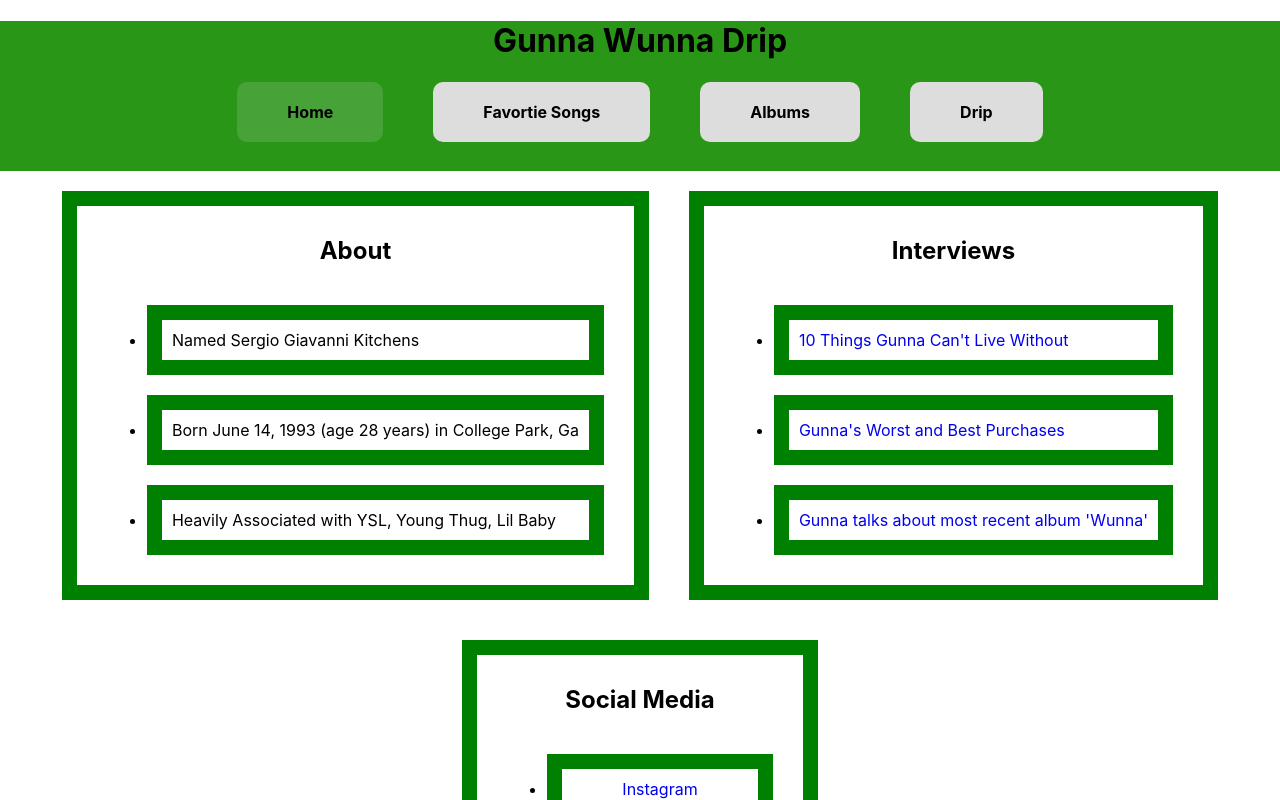
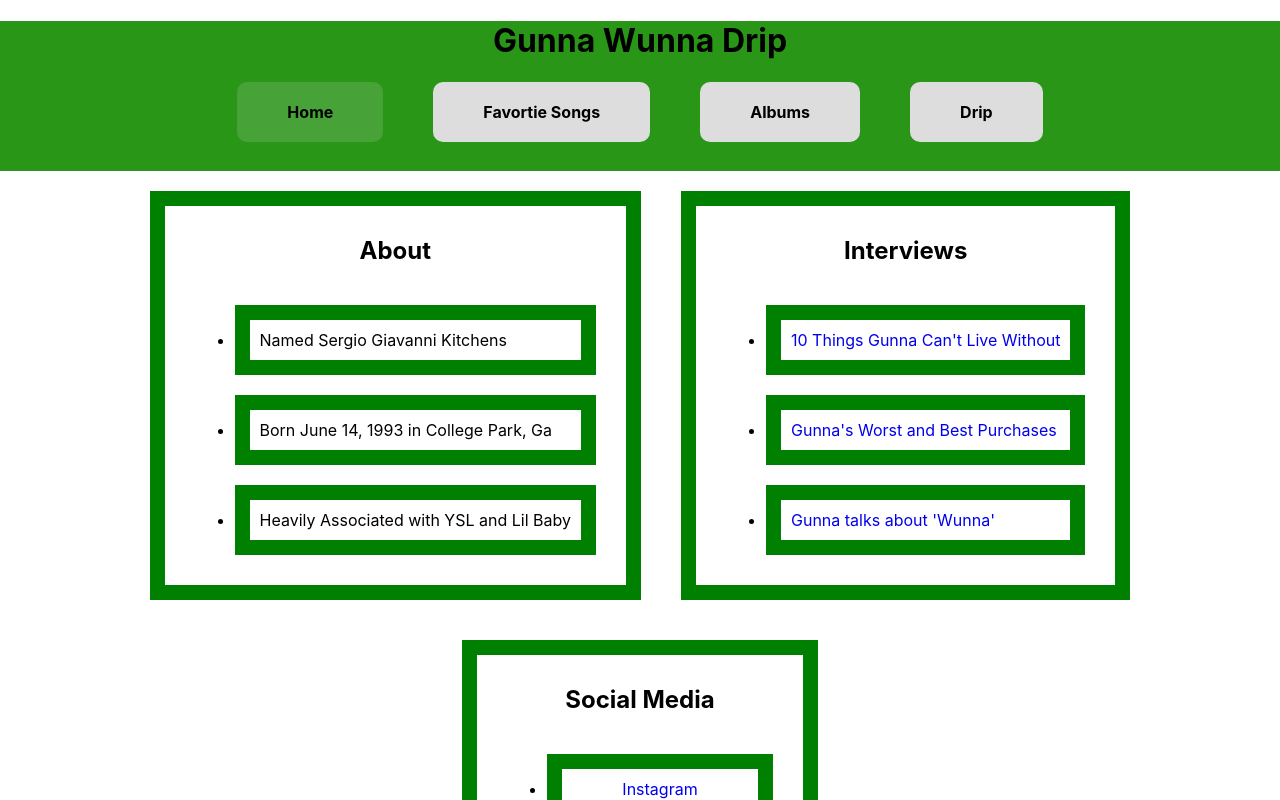
Before and after one commit to Travis-Sherman/wpclass, a React (Create React App) app in the folder website1/: page / in a window 1280 px wide. Shown: the top 800 px of the page. Built offline with nearby package versions, Linux system fonts and the light colour scheme.

Commit message:
Update Home.js

```diff
--- a/website1/src/Home.js
+++ b/website1/src/Home.js
@@ -28,15 +28,18 @@
 
             <section>
                 <div>
+                  <section align-content="center">
                     <h2>About</h2>
                     <ul>
                         <li>Named Sergio Giavanni Kitchens</li>
-                        <li>Born June 14, 1993 (age 28 years) in College Park, Ga</li>
-                        <li>Heavily Associated with YSL, Young Thug, Lil Baby</li>
+                        <li>Born June 14, 1993 in College Park, Ga</li>
+                        <li>Heavily Associated with YSL and Lil Baby</li>
                     </ul>
+                  </section>
                 </div>
 
                 <div>
+                    <section>
                       <h2>Interviews</h2>
                       <ul>
                           <li>
@@ -48,13 +51,15 @@
                           </li>
 
                           <li>
-                        <a href="https://hypebeast.com/2020/6/gunna-wunna-album-interview" target="_blank" rel="noreferrer">Gunna talks about most recent album 'Wunna'</a>
+                          <a href="https://hypebeast.com/2020/6/gunna-wunna-album-interview" target="_blank" rel="noreferrer">Gunna talks about 'Wunna'</a>
                           </li>
 
                       </ul>
+                    </section>
                 </div>
 
                 <div>
+                  <section>
                     <h2>Social Media</h2>
 
                     <ul>
@@ -69,12 +74,8 @@
                         <li>
                             <a  className ="a" href="https://www.youtube.com/channel/UCAkIMkEaa9sZmjcy7mfd5lQ" target="_blank" rel="noreferrer">Youtube</a>
                         </li>
-
                     </ul>
-
-
-
-
+                    </section>
 
                 </div>
 
```
Lines whose indentation alone changed are shown as unchanged.
